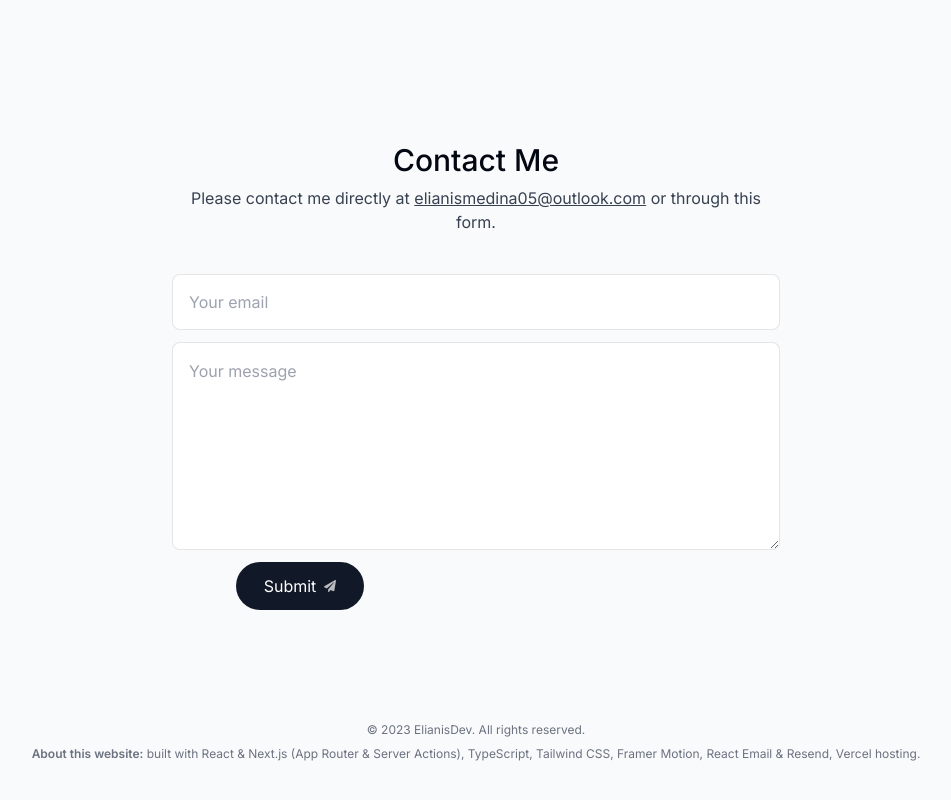
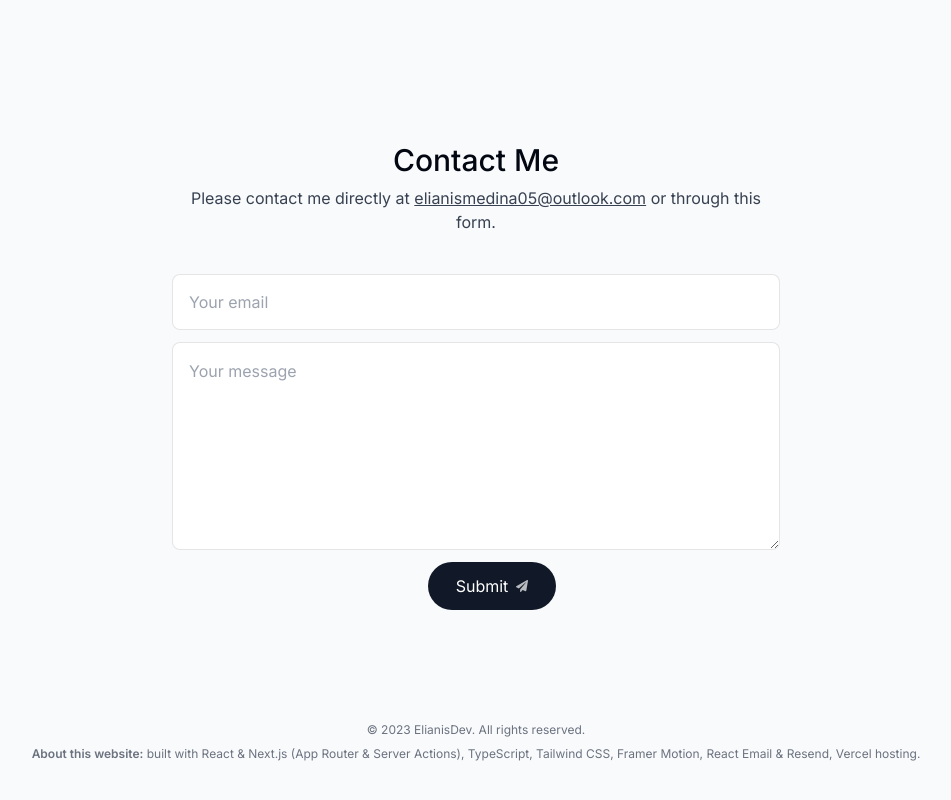
Before and after one commit to elianismedina/elianisdevportfolio, a Next.js app: page / in a window 1280 px wide. Shown: the part 3811-4611 px from the top of the page, without its empty margins (164-1115 px from the left). Built offline with nearby package versions, Linux system fonts and the light colour scheme; no server answers.

Commit message:
changed submit button

```diff
--- a/src/components/submit-btn.tsx
+++ b/src/components/submit-btn.tsx
@@ -8,7 +8,7 @@ export default function SubmitBtn() {
   return (
     <button
       type="submit"
-      className="group flex items-center justify-center ml-16 gap-2 h-[3rem] w-[8rem] bg-gray-900 text-white rounded-full outline-none transition-all focus:scale-110 hover:scale-110 hover:bg-gray-950 active:scale-105 dark:bg-white dark:bg-opacity-10 disabled:scale-100 disabled:bg-opacity-65"
+      className="group flex items-center justify-center ml-16 sm:ms-64 gap-2 h-[3rem] w-[8rem] bg-gray-900 text-white rounded-full outline-none transition-all focus:scale-110 hover:scale-110 hover:bg-gray-950 active:scale-105 dark:bg-white dark:bg-opacity-10 disabled:scale-100 disabled:bg-opacity-65"
       disabled={pending}
     >
       {pending ? (
```
